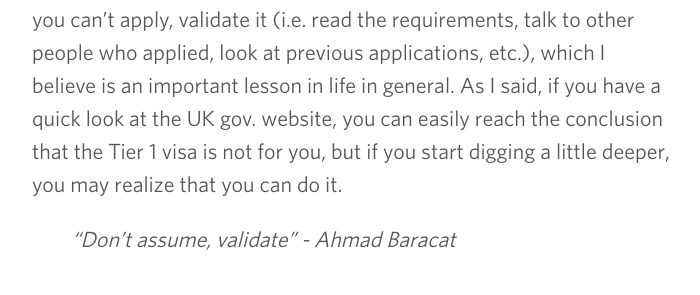
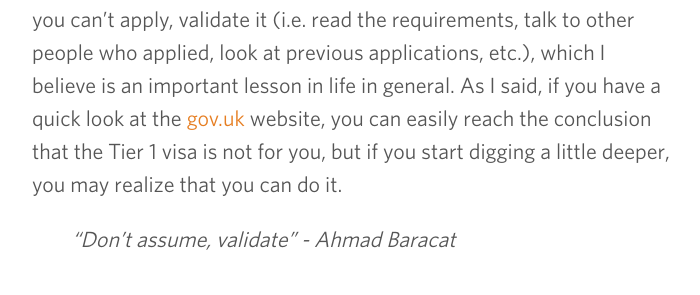
Before and after one commit to ahmedbaracat/ahmedbaracat.github.io, a Jekyll site: the page built from _posts/2020-06-17-tier1.md, in a window 1280 px wide and 900 px high, scrolled down 2174 px. Shown: the part 287-582 px from the top of the window, without its empty margins (288-988 px from the left). Built offline with Jekyll 4.4.1, drawn with Linux system fonts in a browser that asks for light colours; some of the changed lines change nothing that is shown; some of the changed text lies outside the part shown.

Commit message:
Minor edits to tier 1 essay

```diff
--- a/_posts/2020-06-17-tier1.md
+++ b/_posts/2020-06-17-tier1.md
@@ -37,7 +37,7 @@ Since I couldn’t progress on the Startup visa, I started digging again and try
 
 ## Imposter Syndrom
 
-The most important idea I want to leave you with is don’t assume that you can’t apply, validate it (i.e. read the requirements, talk to other people who applied, look at previous applications, etc.), which I believe is an important lesson in life in general. As I said, if you have a quick look at the UK gov. website, you can easily reach the conclusion that the Tier 1 visa is not for you, but if you start digging a little deeper, you may realize that you can do it.
+The most important idea I want to leave you with is don’t assume that you can’t apply, validate it (i.e. read the requirements, talk to other people who applied, look at previous applications, etc.), which I believe is an important lesson in life in general. As I said, if you have a quick look at the [gov.uk](https://www.gov.uk/global-talent) website, you can easily reach the conclusion that the Tier 1 visa is not for you, but if you start digging a little deeper, you may realize that you can do it.
 
 > _"Don’t assume, validate" - Ahmad Baracat_
 
```
